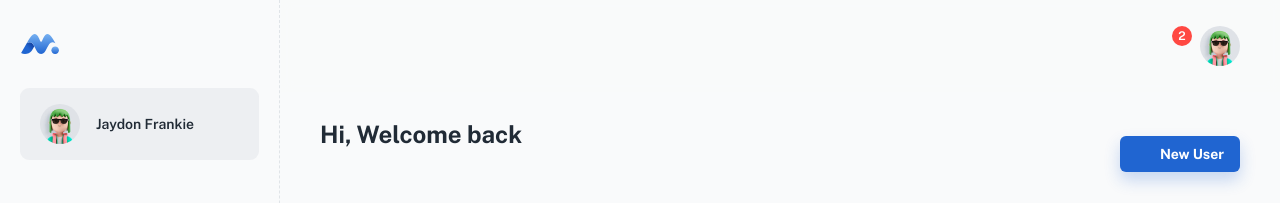
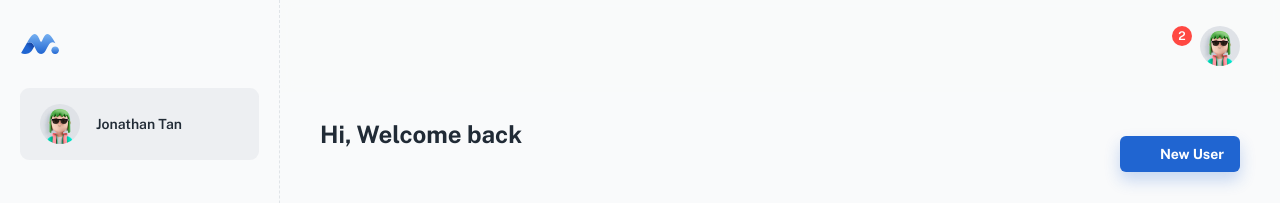
Before and after one commit to ngzhankang/sutdWadDaHec2023, a React (Create React App) app in the folder frontend/: page /dashboard/app in a window 1280 px wide. Shown: the top 203 px of the page. Built offline with nearby package versions, Linux system fonts and the light colour scheme; some icons are missing; a web font is replaced by a local one.

Commit message:
change account name

```diff
--- a/frontend/src/_mock/account.js
+++ b/frontend/src/_mock/account.js
@@ -1,7 +1,7 @@
 // ----------------------------------------------------------------------
 
 const account = {
-  displayName: 'Jaydon Frankie',
+  displayName: 'Jonathan Tan',
   email: 'demo@minimals.cc',
   photoURL: '/assets/images/avatars/avatar_default.jpg',
 };
```
